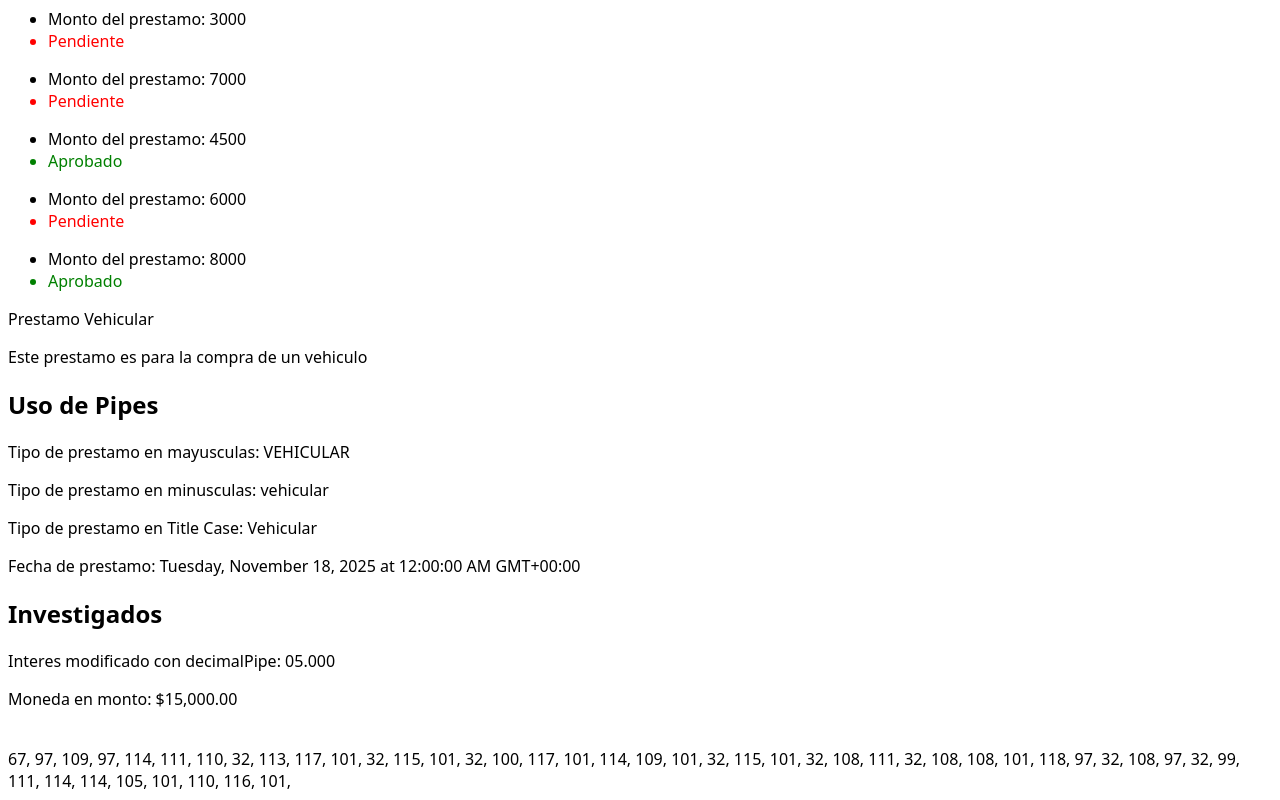
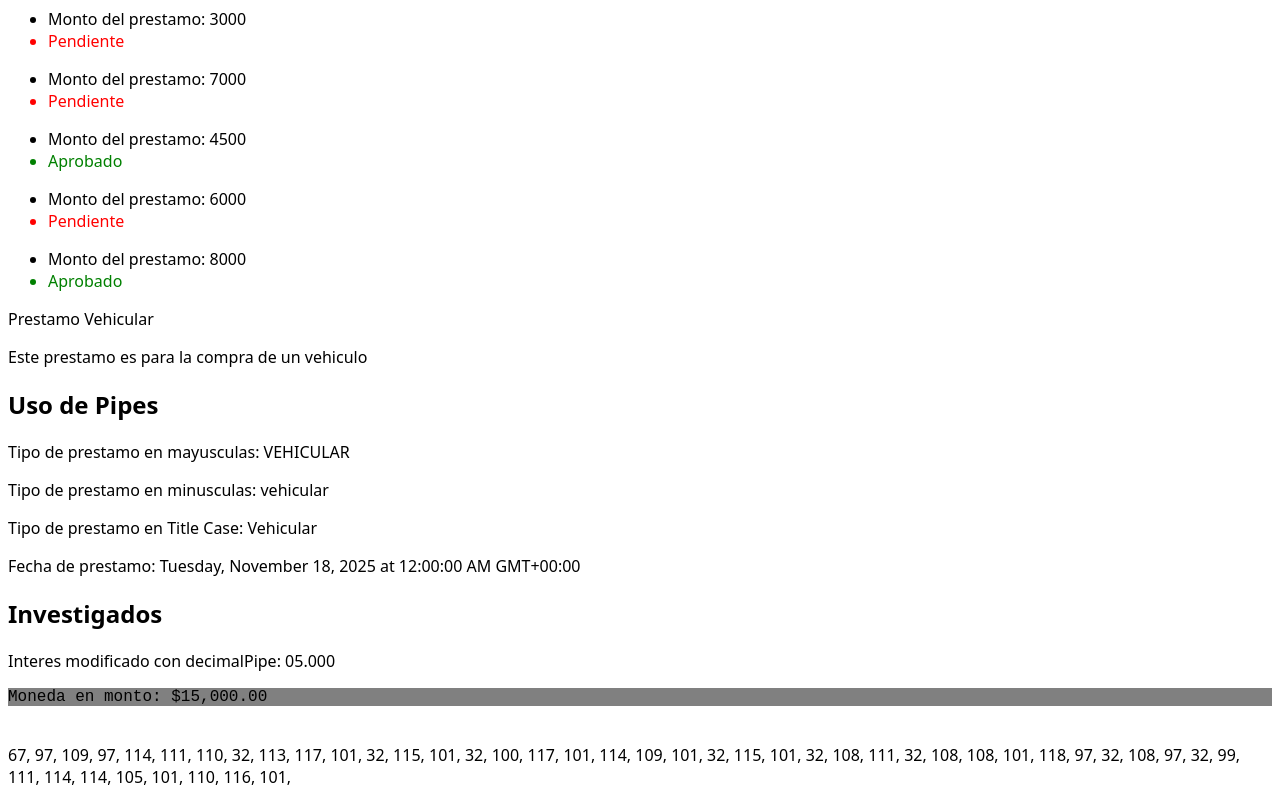
Before and after one commit to Angel-DGP/Aplicaciones-Web-Modernas-con-Angular, an Angular app: page / in a window 1280 px wide. Shown: the part 586-1386 px from the top of the page. Built offline with nearby package versions, Linux system fonts and the light colour scheme.

Commit message:
Reto 16 - Directiva NgClass

```diff
--- a/src/app/prestamos/prestamos.html
+++ b/src/app/prestamos/prestamos.html
@@ -40,6 +40,6 @@
 
 <h2>Investigados</h2>
 <p>Interes modificado con decimalPipe: {{prestamo.interes | number:'2.3-3'}}</p>
-<p>Moneda en monto: {{prestamo.monto | currency:'USD'}}</p>
+<p [ngClass]="importante == 'si' ? 'resaltado' : 'noResaltado'">Moneda en monto: {{prestamo.monto | currency:'USD'}}</p>
 <br>
 {{ 'Camaron que se duerme se lo lleva la corriente' | cambiarAscii}}
--- a/src/app/prestamos/prestamos.ts
+++ b/src/app/prestamos/prestamos.ts
@@ -1,15 +1,16 @@
 import { Component } from '@angular/core';
 import { Transacciones } from '../transacciones/transacciones';
-import { UpperCasePipe, LowerCasePipe, DatePipe, TitleCasePipe, DecimalPipe, CurrencyPipe } from '@angular/common';
+import { UpperCasePipe, LowerCasePipe, DatePipe, TitleCasePipe, DecimalPipe, CurrencyPipe, NgClass } from '@angular/common';
 import { cambiarAsciiPipe } from '../pipes/cambiarAscii';
 
 @Component({
   selector: 'app-prestamos',
-  imports: [Transacciones, UpperCasePipe, LowerCasePipe, DatePipe, TitleCasePipe, DecimalPipe, CurrencyPipe,cambiarAsciiPipe],
+  imports: [Transacciones, UpperCasePipe, LowerCasePipe, DatePipe, TitleCasePipe, DecimalPipe, CurrencyPipe, cambiarAsciiPipe, NgClass],
   templateUrl: './prestamos.html',
   styleUrl: './prestamos.css',
 })
 export class Prestamos {
+  public importante: string = 'no';
   web = "clearminds.learnworlds.com"
   prestamosList = [
     {id: 1, nombre: "Juan Perez", monto: 5000, estado: "Aprobado"},
--- a/src/styles.css
+++ b/src/styles.css
@@ -7,3 +7,15 @@ h1 {
     font-size: 8vh;
     font-family: System-ui;
 }
+.resaltado{
+    background-color: yellow;
+    padding: 10px;
+    font-weight: bold;
+    font-style: italic;
+    font-family: 'Courier New', Courier, monospace;
+}
+.noResaltado{
+    background-color: gray;
+    padding: px;
+    font-family: 'Courier New', Courier, monospace;
+}
```
